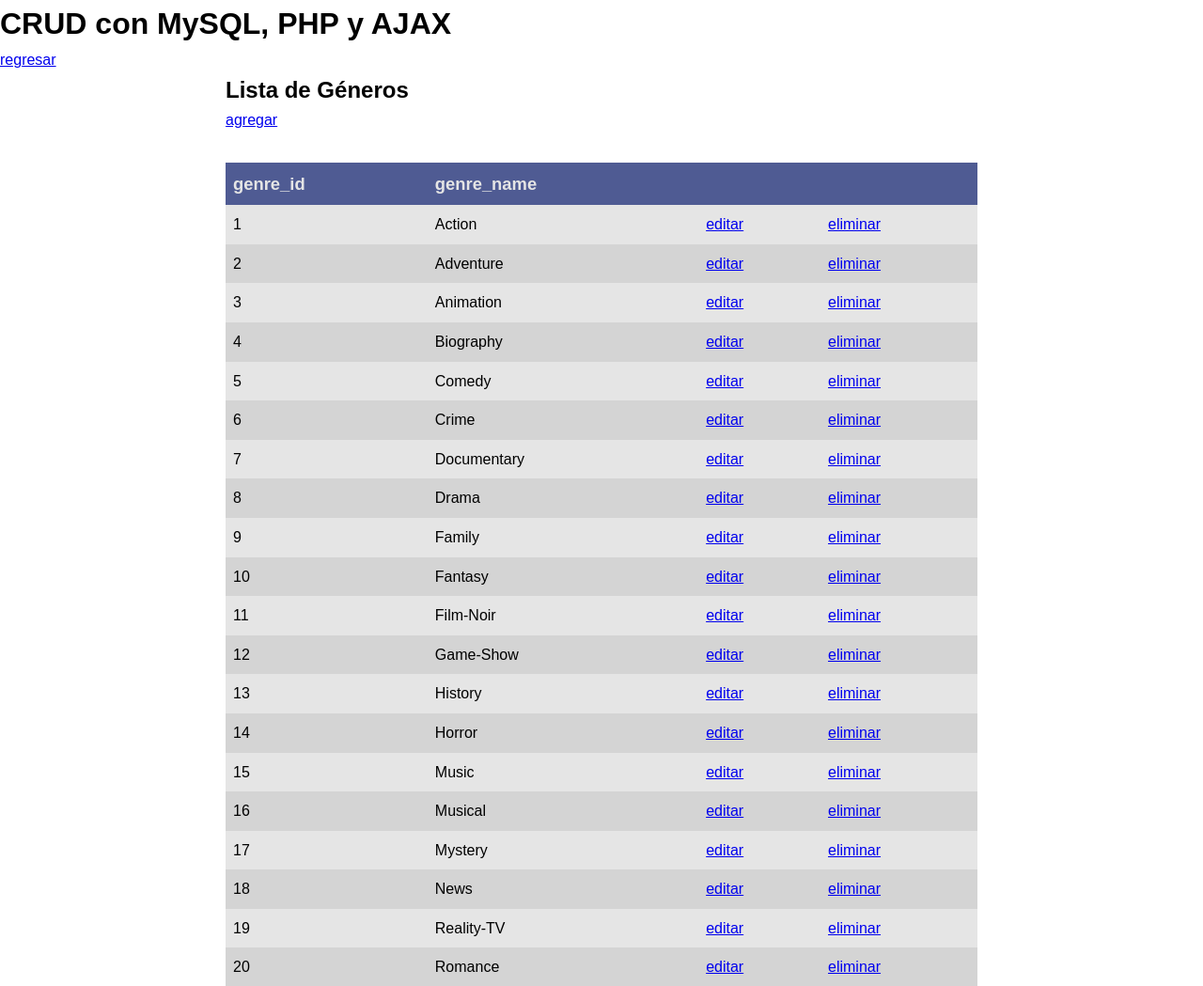
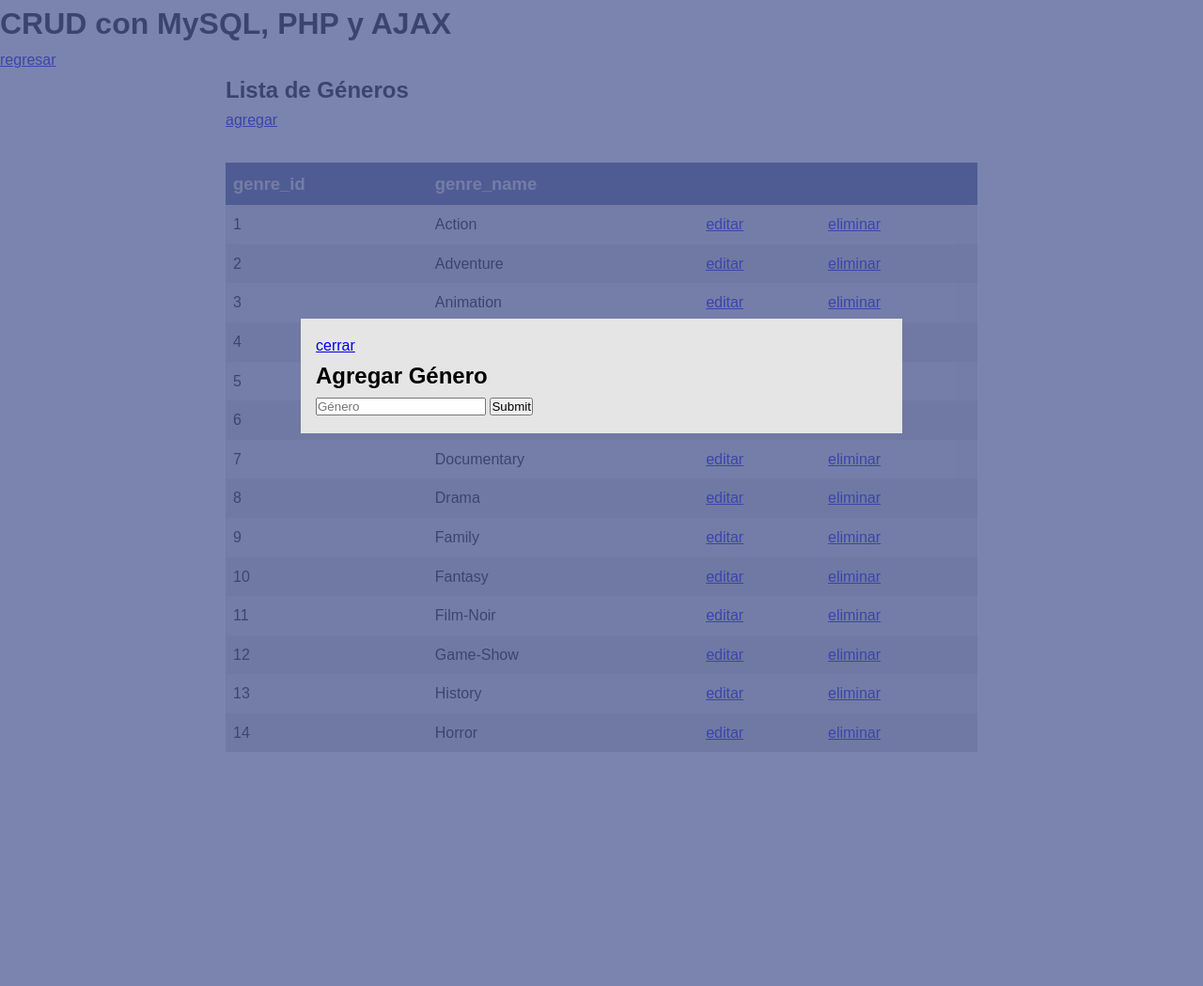
Before and after one commit to YukiMinamiHHNii/iconos36, a PHP site: page /crud/ in a window 1280 px wide, after a click on "agregar". Shown: the top 1049 px of the page at 94% size. After the commit the page ends 787 px from the top, so only its background shows below. Run offline with PHP 8.4, Linux system fonts and the light colour scheme; data comes from the database, SQL or seed files in the repository.

Commit message:
Contenido Clase 5 Interfaces

```diff
--- a/PHP_MySQL/crud/crud.css
+++ b/PHP_MySQL/crud/crud.css
@@ -27,6 +27,12 @@ html {
   padding: 0;
 }
 
+/* ********** @keyframes ********** */
+@keyframes showModal {
+  0% { opacity: 0; }
+  100% { opacity: 1; }
+}
+
 /* ********** CRUD ********** */
 .CRUD {
   margin: 0 auto;
@@ -53,6 +59,31 @@ html {
 }
 
 .CRUD-table td { padding: .5rem; }
+
+/* ********** ModalWindow ********** */
+.ModalWindow {
+  position: fixed;
+  z-index: 999;
+  top: 0;
+  left: 0;
+  right: 0;
+  bottom: 0;
+  display: none;
+  justify-content: center;
+  align-items: center;
+  background-color: var(--main-modal-color);
+}
+
+.ModalWindow:target {
+  display: flex;
+  animation: showModal .5s ease-in-out;
+}
+
+.ModalWindow-box {
+  padding: 1rem;
+  background-color: var(--bg-color);
+  width: 50%;
+}
 
 /* ********** Utilities Classes ********** */
 .u-message {
--- a/PHP_MySQL/crud/crud.js
+++ b/PHP_MySQL/crud/crud.js
@@ -26,7 +26,7 @@
             table.classList.add('is-active')
 
             res.data.forEach(row => {
-              c(row)
+              //c(row)
               tr.querySelector('.genre_id').textContent = row.genre_id
               tr.querySelector('.genre_name').textContent = row.genre_name
               tr.querySelector('.u-edit').dataset.id = row.genre_id
@@ -44,4 +44,17 @@
 
     xhr.send()
   })
+
+  d.querySelector('.Form-add').addEventListener('submit', e => {
+    let formData = new FormData(e.target)
+    e.preventDefault()
+
+    xhr.open('POST', './crud.php?action=create', true)
+    xhr.addEventListener('readystatechange', e => {
+      c(xhr.response)
+      //w.location.hash = '#'
+      //w.location.reload()
+    })
+    xhr.send(formData)
+  })
 })(document, window, console.log, JSON, new XMLHttpRequest());
--- a/PHP_MySQL/crud/crud.php
+++ b/PHP_MySQL/crud/crud.php
@@ -28,9 +28,23 @@ if ( $mysql->connect_error ) {
 
   switch ($action) {
     case 'create':
+      $genre_name = $_POST['genre_name'];
+      $sql = "INSERT INTO genres (genre_name) VALUES ('$genre_name')";
+      $result = $mysql->query($sql);
+
+      if ( $result ) {
+        $err = false;
+        $data = 'Registro agregado con éxito';
+      } else {
+        $err = true;
+        $data = 'Error al tratar de insertar registro';
+      }
+
       $res = array(
-        'err' => false,
-        'type' => 'Acción Create'
+        'err' => $err,
+        'type' => 'Acción Create',
+        'data' => $data,
+        'sql' => $sql
       );
       break;
 
@@ -74,7 +88,7 @@ if ( $mysql->connect_error ) {
   }
 }
 
-$result->free();
+//$result->free();
 $mysql->close();
 
 header( 'Content-type: application/json' );
--- a/PHP_MySQL/crud/index.php
+++ b/PHP_MySQL/crud/index.php
@@ -37,6 +37,16 @@
       </tr>
     </table>
   </main>
+  <section id="add" class="ModalWindow">
+    <div class="ModalWindow-box">
+      <a href="#">cerrar</a>
+      <h2>Agregar Género</h2>
+      <form class="Form-add">
+        <input type="text" name="genre_name" placeholder="Género" required>
+        <input type="submit">
+      </form>
+    </div>
+  </section>
   <template id="table-row">
     <tr>
       <td class="genre_id"></td>
```
